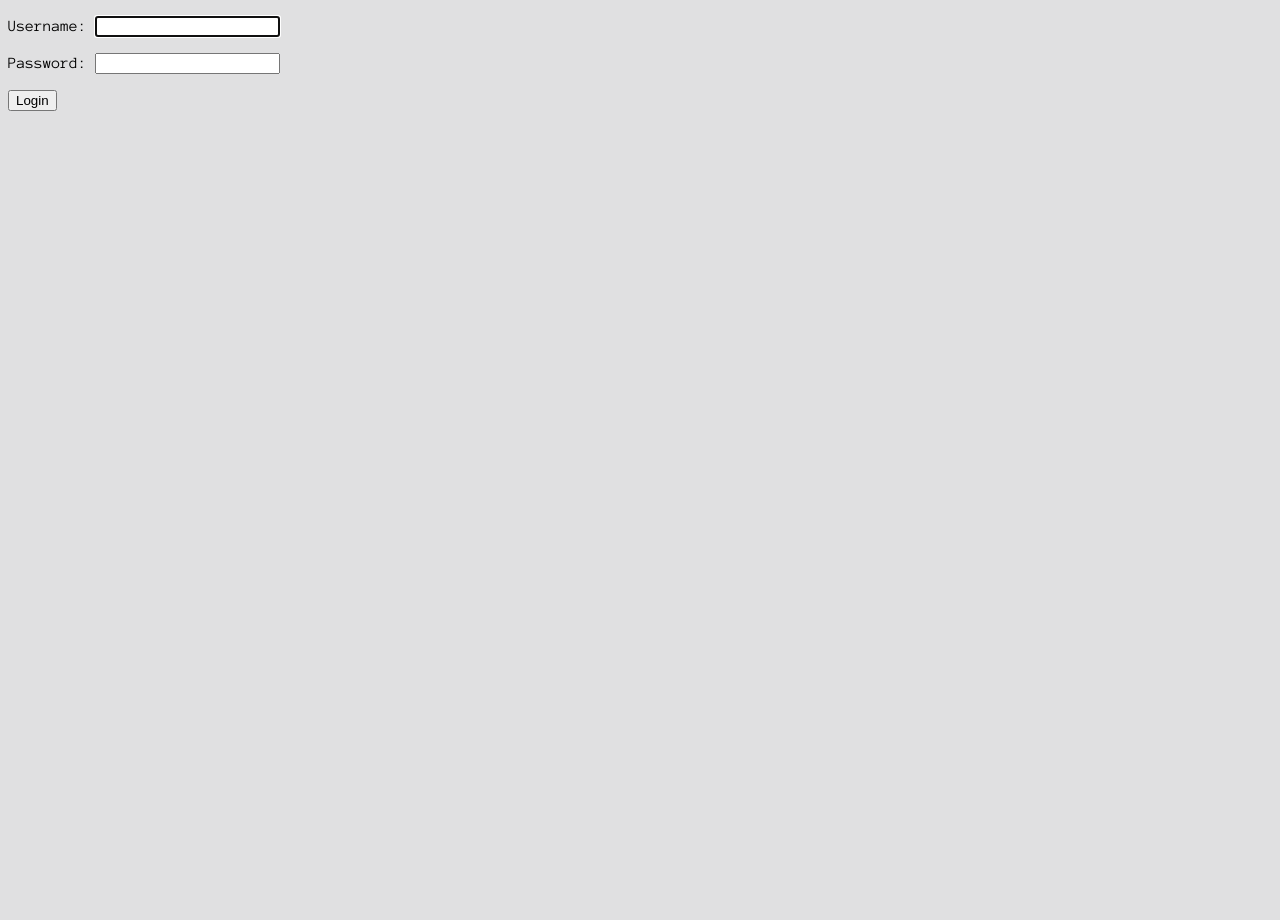
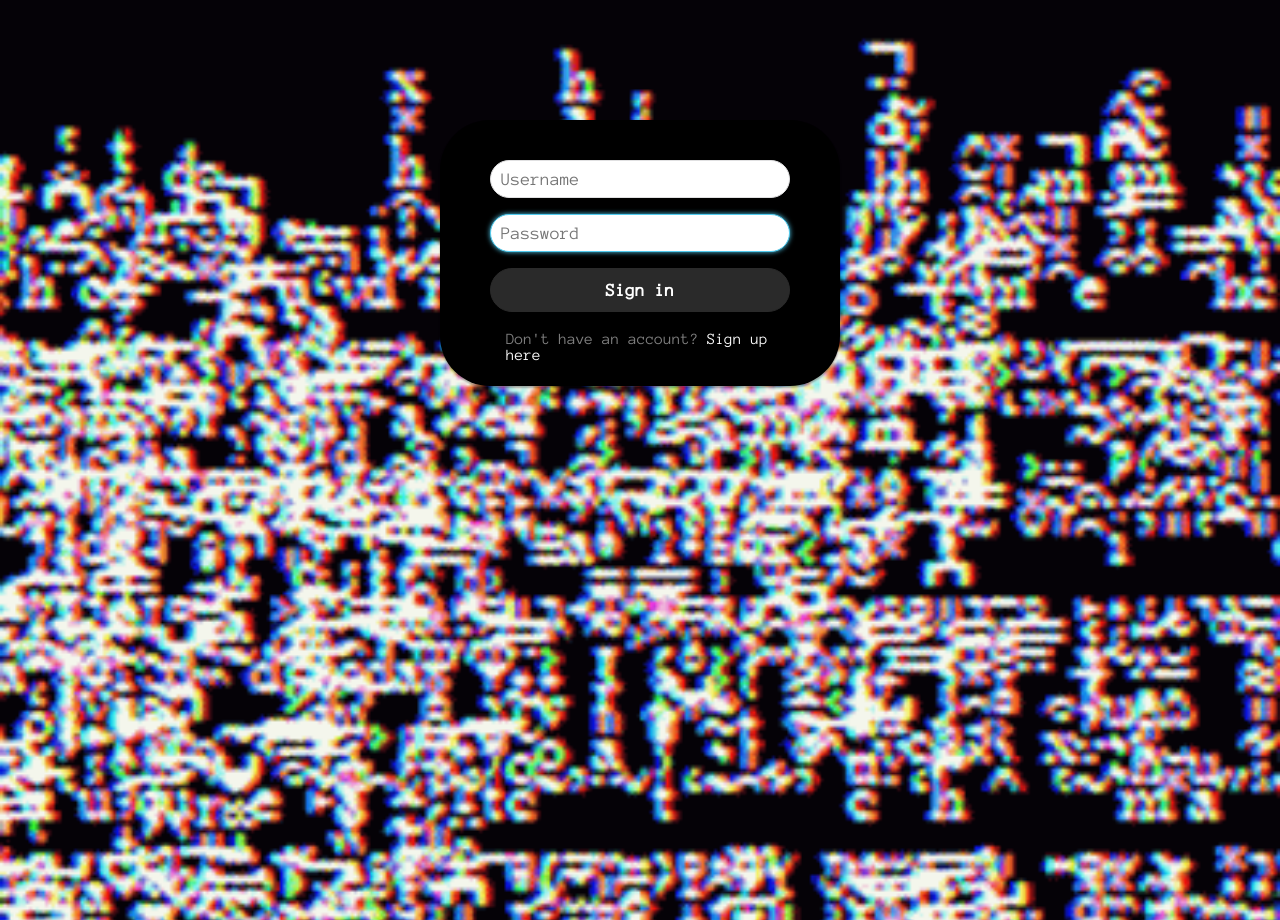
Before and after one commit to DerFacn/blog, a Django app: page /accounts/login/ in a window 1280 px wide. Before the commit the page ends 111 px from the top, so only its background shows below. Run offline with Django 4.2, Linux system fonts and the light colour scheme.

Commit message:
something

```diff
--- a/application/accounts/templates/index.html
+++ b/application/accounts/templates/index.html
@@ -1,4 +1,5 @@
 {% include 'base/base.html' %}
+{% include 'base/header.html' %}
 
 {% block content %}
 {% if user.is_authenticated %}
--- a/application/accounts/templates/registration/login.html
+++ b/application/accounts/templates/registration/login.html
@@ -1,9 +1,13 @@
 {% include 'base/base.html' %}
+{% load static %}
+<link href="{% static 'login.css' %}" rel="stylesheet">
 
 {% block content %}
-<form method="post">
-    {% csrf_token %}
-    {{ form.as_p }}
-    <button type="submit">Login</button>
+<form method="post" class="form-control">
+	{% csrf_token %}
+	<input type="text" name="username" placeholder="Username" autocapitalize="none" autocomplete="username" maxlength="150" required="" id="id_username">
+	<input type="password" name="password" autocomplete="current-password" placeholder="Password" required="" id="id_password"><br>
+	<button type="submit" class="btn">Sign in</button>
+	<div class="form-footer"><span>Don't have an account?</span>  <a href="#">Sign up here</a></div>
 </form>
 {% endblock %}
--- /dev/null
+++ b/application/static/login.css
@@ -0,0 +1,97 @@
+@import url('https://fonts.googleapis.com/css2?family=Anonymous+Pro&display=swap');
+
+*,
+*::before,
+*::after {
+  box-sizing: border-box;
+}
+
+body{
+    background-image:url('encrypted-data.gif');
+    background-size: cover;
+
+    height: 100vh;
+    padding:0;
+    margin:0;
+}
+
+
+.form-control {
+	margin-top: 120px;
+	margin-bottom: 30px;
+	margin-left: auto;
+	margin-right: auto;
+	padding-top: 40px;
+	padding-bottom: 40px;
+	padding-left: 50px;
+	padding-right: 50px;
+	font-family: 'Anonymous Pro', sans-serif;
+	border-radius: 50px;
+	background: #000;
+	width: 400px;
+	height: 266px;
+	box-shadow: 0px 2px 2px rgba(0, 0, 0, 0.3);
+}
+
+input[type="password"],
+input[type=text]{
+	font-family: 'Anonymous Pro', sans-serif;
+	font-size: 18px;
+	margin-bottom: 16px;
+    -webkit-border-radius: 20px;
+    -moz-border-radius: 20px;
+    border-radius: 20px;
+    border: 0.8px solid #e0e0e1;
+    width: 300px;
+    height: 38px;
+    padding-left: 10px;
+}
+
+input[type="password"],
+input[type="text"]:focus {
+	color: black;
+	box-shadow: 0 0 5px rgba(81, 203, 238, 1);
+	border: 1px solid rgba(81, 203, 238, 1);
+}
+
+.btn {
+	font-family: 'Anonymous Pro', sans-serif;
+	font-size: 18px;
+	border-radius: 22px;
+	border-color: #2a2a2a;
+	background-color: #2a2a2a;
+	border: 0.8px solid #2a2a2a;
+	width: 300px;
+    height: 44px;
+	font-weight: bolder;
+	color: white;
+	margin-bottom: 16px;
+}
+
+.btn:hover {
+	border-color: #303030;
+	background-color: #303030;
+}
+
+.btn:active {
+	border-color: black;
+	background-color: black;
+}
+
+.form-footer {
+	padding: 3px;
+	margin-left: 13px;
+}
+
+span {
+	color: grey;
+}
+
+.form-footer a {
+	color: white;
+	text-decoration: none;
+}
+
+.form-footer a:hover {
+	text-decoration: underline;
+}
--- a/application/static/style.css
+++ b/application/static/style.css
@@ -1,4 +1,4 @@
 body {
-    background: #e0e0e1;
+
     font-family: "Anonymous Pro", serif;
 }
```
Also changed, not shown: application/static/header_style.css (added, +7 -0 lines), application/templates/base/header.html (added, +8 -0 lines), application/static/encrypted-data.gif (added).
